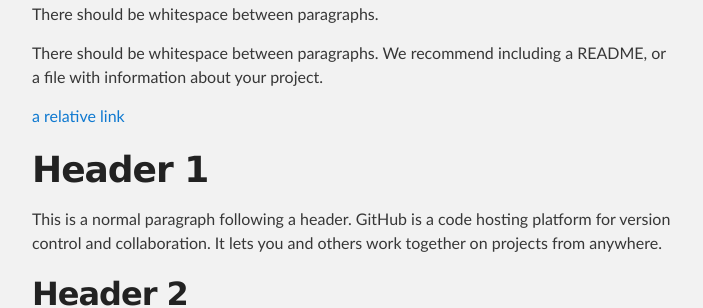
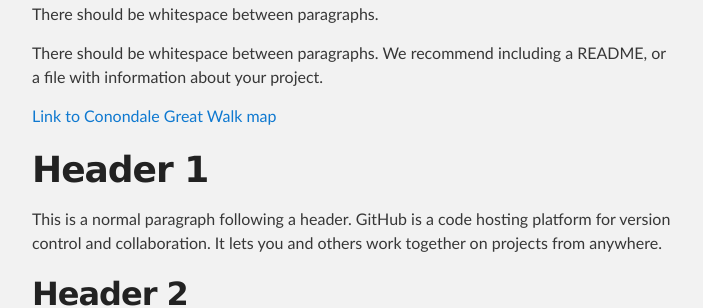
Before and after one commit to coffee-table/coffee-table.github.io, a Jekyll site: the page built from index.md, in a window 1280 px wide and 900 px high, scrolled down 774 px. Shown: the part 154-462 px from the top of the window, without its empty margins (288-991 px from the left). Built offline with Jekyll 4.4.1, drawn with Linux system fonts in a browser that asks for light colours; our own code applies the rules of GitHub Pages for plain Markdown files.

Commit message:
Update index.md

```diff
--- a/index.md
+++ b/index.md
@@ -13,7 +13,7 @@ There should be whitespace between paragraphs.
 
 There should be whitespace between paragraphs. We recommend including a README, or a file with information about your project.
 
-[a relative link]("https://github.com/coffee-table/cgw-demo")
+[Link to Conondale Great Walk map]("https://github.com/coffee-table/cgw-demo")
 
 # Header 1
 
```
